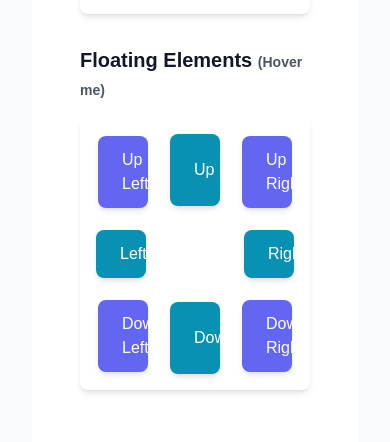
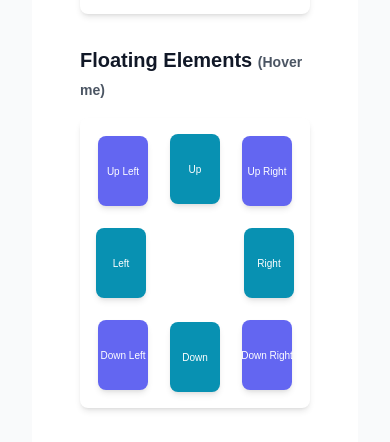
Before and after one commit to adriancubillos/showcase, a React (Vite) app: page / in a window 390 px wide. Shown: the part 8840-9282 px from the top of the page. Built offline with nearby package versions, Linux system fonts and the light colour scheme.

Commit message:
style: improve floating button layout with responsive sizing and hover animations

```diff
--- a/src/components/interactions/FloatingButton.jsx
+++ b/src/components/interactions/FloatingButton.jsx
@@ -93,7 +93,8 @@ const FloatingButton = () => {
                 return (
                     <motion.button
                         key={config.hoverKey}
-                        className={`relative px-6 py-3 rounded-lg ${config.color} text-white w-full`}
+                        className={`relative rounded-lg ${config.color} text-white w-full h-[70px] sm:h-[90px]
+                            flex flex-col items-center justify-center overflow-visible`}
                         animate={{
                             ...config.motion,
                             scale: hoveredStates[config.hoverKey] ? 1.05 : 1,
@@ -105,13 +106,13 @@ const FloatingButton = () => {
                         onHoverEnd={() => setHoveredStates(prev => ({ ...prev, [config.hoverKey]: false }))}
                         transition={{ type: 'spring', stiffness: 500, damping: 30 }}
                     >
-                        {config.text}
+                        <span className="text-[10px] sm:text-sm whitespace-nowrap">{config.text}</span>
                         {hoveredStates[config.hoverKey] && (
                             <motion.div
-                                className="absolute -bottom-4 left-1/2 transform -translate-x-1/2"
-                                initial={{ opacity: 0, scale: 0.5 }}
-                                animate={{ opacity: 1, scale: 1 }}
-                                exit={{ opacity: 0, scale: 0.5 }}
+                                className="absolute -bottom-6 left-1/2 transform -translate-x-1/2 text-lg sm:text-xl"
+                                initial={{ opacity: 0, y: -5 }}
+                                animate={{ opacity: 1, y: 0 }}
+                                exit={{ opacity: 0, y: 5 }}
                             >
                                 {config.arrow}
                             </motion.div>
```
